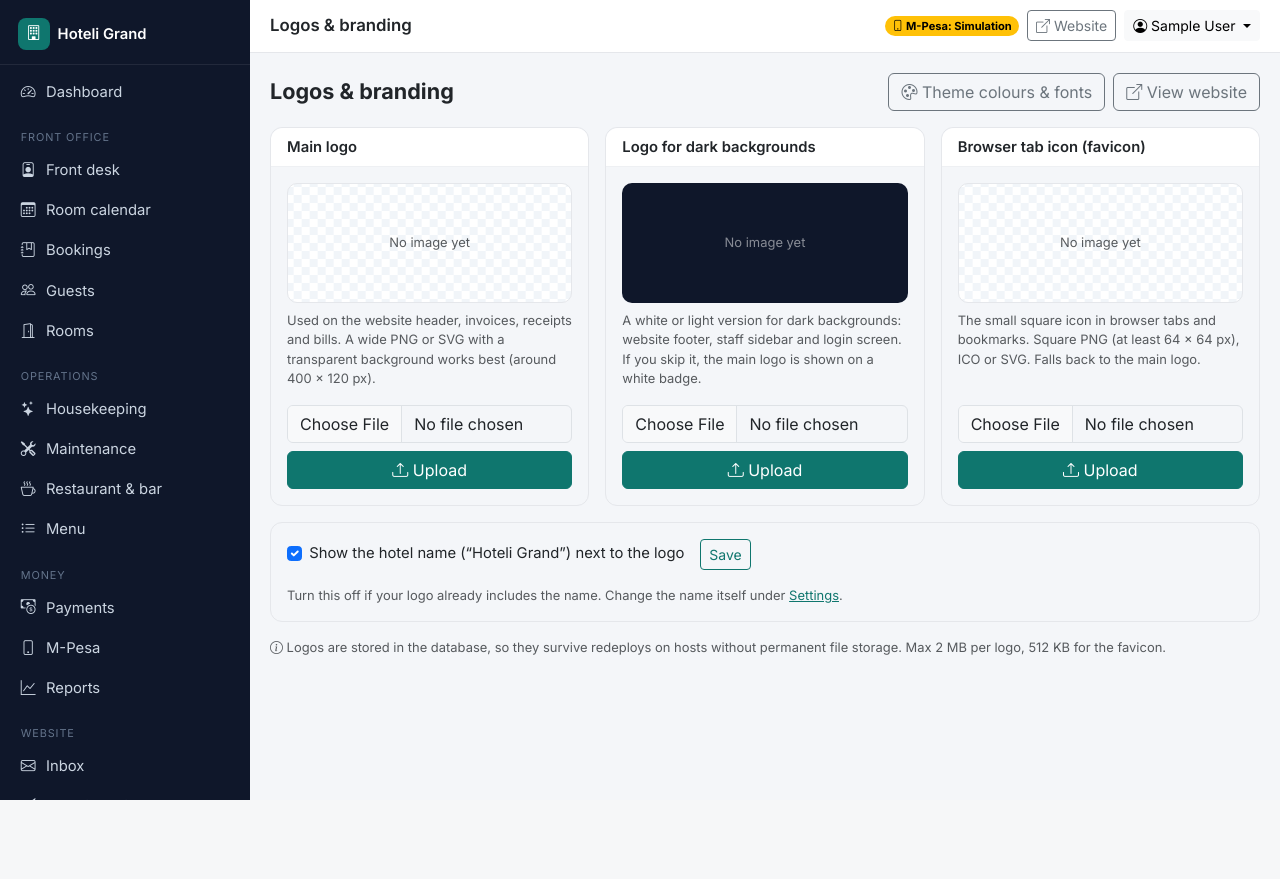
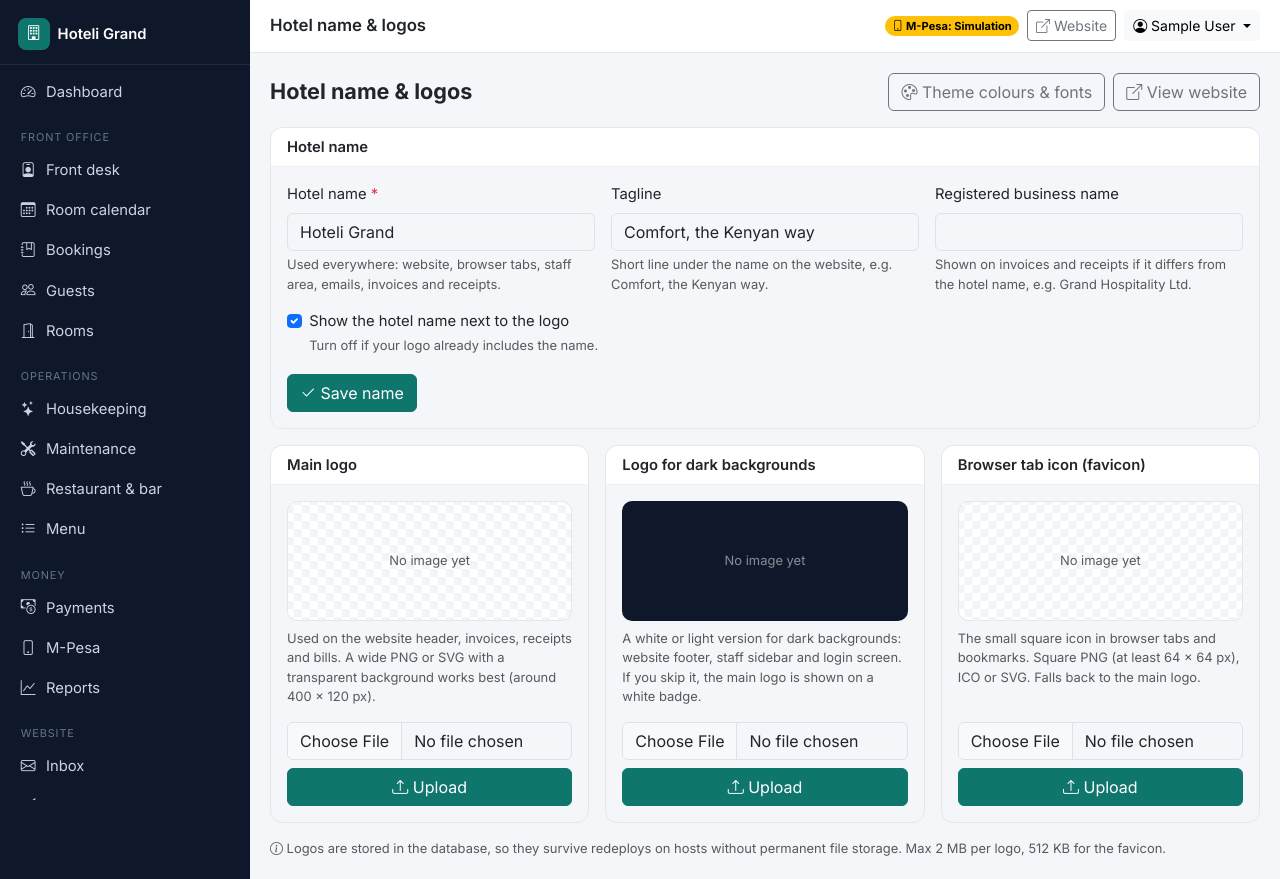
Before and after one commit to pizzatechies/hoteli, a Django app: page /staff/branding/ in a window 1280 px wide. Before the commit the page ends 800 px from the top, so only its background shows below. Run offline with Django 5.2, Linux system fonts and the light colour scheme; the visitor is signed in with stand-in values (Sample User, id 1); data comes from the database, SQL or seed files in the repository; data that the repository does not hold is empty.

Commit message:
Let managers rename the hotel from the name and logos page
Adds a Hotel name section to the branding page (now titled Hotel name &
logos) where managers can change the hotel name, tagline and an optional
registered business name. The registered name is printed on invoices
and receipts. Renames are recorded in the audit log, and confirmation
emails now use the current hotel name as the sender name.

Co-Authored-By: Claude Opus 5.5 <noreply@anthropic.com>
Claude-Session: https://claude.ai/code/session_01GqPRqp5KfwQRrZsLsuQWtq

```diff
--- a/bookings/services.py
+++ b/bookings/services.py
@@ -8,6 +8,7 @@ or post the same night twice.
 import datetime
 import logging
 from decimal import ROUND_CEILING, Decimal
+from email.utils import formataddr, parseaddr
 
 from django.conf import settings
 from django.core.mail import send_mail
@@ -564,11 +565,12 @@ def send_booking_confirmation(booking):
         return False
     hotel = HotelSettings.load()
     context = {"booking": booking, "hotel": hotel, "site_url": settings.SITE_URL}
+    _display, address = parseaddr(settings.DEFAULT_FROM_EMAIL)
     try:
         send_mail(
             subject=f"Booking confirmed – {booking.reference} | {hotel.name}",
             message=render_to_string("emails/booking_confirmation.txt", context),
-            from_email=settings.DEFAULT_FROM_EMAIL,
+            from_email=formataddr((hotel.name, address)) if address else settings.DEFAULT_FROM_EMAIL,
             recipient_list=[booking.guest.email],
             fail_silently=False,
         )
--- a/core/forms.py
+++ b/core/forms.py
@@ -49,6 +49,24 @@ class HotelSettingsForm(BootstrapMixin, forms.ModelForm):
         }
 
 
+class HotelIdentityForm(BootstrapMixin, forms.ModelForm):
+    class Meta:
+        model = HotelSettings
+        fields = ["name", "tagline", "legal_name", "logo_show_name"]
+        labels = {"name": "Hotel name", "logo_show_name": "Show the hotel name next to the logo"}
+        help_texts = {
+            "name": "Used everywhere: website, browser tabs, staff area, emails, invoices and receipts.",
+            "tagline": "Short line under the name on the website, e.g. Comfort, the Kenyan way.",
+            "logo_show_name": "Turn off if your logo already includes the name.",
+        }
+
+    def clean_name(self):
+        name = " ".join(self.cleaned_data["name"].split())
+        if len(name) < 2:
+            raise forms.ValidationError("Enter the hotel's name.")
+        return name
+
+
 class LogoUploadForm(forms.Form):
     file = forms.FileField(widget=forms.ClearableFileInput(attrs={
         "class": "form-control", "accept": "image/png,image/jpeg,image/webp,image/gif,image/svg+xml,image/x-icon,.ico,.svg",
--- a/core/models.py
+++ b/core/models.py
@@ -19,6 +19,10 @@ class HotelSettings(models.Model):
     phone = models.CharField(max_length=40, blank=True, default="+254 700 000 000")
     email = models.EmailField(blank=True, default="reservations@hoteli.local")
     website = models.URLField(blank=True)
+    legal_name = models.CharField(
+        "Registered business name", max_length=150, blank=True,
+        help_text="Shown on invoices and receipts if it differs from the hotel name, e.g. Grand Hospitality Ltd.",
+    )
     kra_pin = models.CharField("KRA PIN", max_length=20, blank=True)
     currency = models.CharField(max_length=5, default="KES")
 
--- a/core/views.py
+++ b/core/views.py
@@ -21,7 +21,7 @@ from rooms.models import Room
 
 from . import reports
 from .branding import read_logo
-from .forms import DateRangeForm, HotelSettingsForm, LogoUploadForm
+from .forms import DateRangeForm, HotelIdentityForm, HotelSettingsForm, LogoUploadForm
 from .models import AuditLog, BrandAsset, HotelSettings, log_action
 
 
@@ -232,14 +232,21 @@ def branding(request):
     hotel, _ = HotelSettings.objects.get_or_create(pk=1)
     assets = {a.kind: a for a in BrandAsset.objects.defer("data")}
     errors = {}
-    if request.method == "POST":
+    is_identity = request.method == "POST" and request.POST.get("action") == "identity"
+    identity_form = HotelIdentityForm(request.POST if is_identity else None, instance=hotel, prefix="hotel")
+    if is_identity:
+        old_name = HotelSettings.objects.get(pk=hotel.pk).name
+        if identity_form.is_valid():
+            identity_form.save()
+            if old_name != hotel.name:
+                log_action(request.user, "settings.rename", hotel, f"Renamed hotel from '{old_name}' to '{hotel.name}'")
+                messages.success(request, f"Hotel renamed to “{hotel.name}”. The new name now shows everywhere.")
+            else:
+                messages.success(request, "Hotel name and tagline saved.")
+            return redirect("core:branding")
+    elif request.method == "POST":
         kind = request.POST.get("kind", "")
         action = request.POST.get("action", "upload")
-        if action == "toggle_name":
-            hotel.logo_show_name = bool(request.POST.get("logo_show_name"))
-            hotel.save()
-            messages.success(request, "Logo display updated.")
-            return redirect("core:branding")
         if kind not in BrandAsset.Kind.values:
             raise Http404()
         label = BrandAsset.Kind(kind).label
@@ -276,7 +283,7 @@ def branding(request):
          "help": "The small square icon in browser tabs and bookmarks. Square PNG (at least 64 × 64 px), ICO or SVG. "
                  "Falls back to the main logo."},
     ]
-    return render(request, "core/branding.html", {"slots": slots, "hotel_obj": hotel})
+    return render(request, "core/branding.html", {"slots": slots, "hotel_obj": hotel, "identity_form": identity_form})
 
 
 def brand_asset(request, kind):
--- a/hoteli/settings.py
+++ b/hoteli/settings.py
@@ -177,7 +177,8 @@ EMAIL_PORT = int(env("EMAIL_PORT", "587"))
 EMAIL_HOST_USER = env("EMAIL_HOST_USER", "")
 EMAIL_HOST_PASSWORD = env("EMAIL_HOST_PASSWORD", "")
 EMAIL_USE_TLS = env_bool("EMAIL_USE_TLS", True)
-DEFAULT_FROM_EMAIL = env("DEFAULT_FROM_EMAIL", "Hoteli <no-reply@hoteli.local>")
+# The display name is replaced by the hotel name (from Settings) when emailing guests.
+DEFAULT_FROM_EMAIL = env("DEFAULT_FROM_EMAIL", "no-reply@hoteli.local")
 
 # --------------------------------------------------------------------------------------
 # M-Pesa (Safaricom Daraja)
--- a/templates/base_staff.html
+++ b/templates/base_staff.html
@@ -16,11 +16,11 @@
 <div class="staff-shell">
   <aside class="sidebar offcanvas-lg offcanvas-start" tabindex="-1" id="sidebar">
     <div class="sidebar-brand">
-      <a href="{% url 'core:dashboard' %}" class="text-decoration-none text-white d-flex align-items-center gap-2">
+      <a href="{% url 'core:dashboard' %}" class="text-decoration-none text-white d-flex gap-2 {% if brand.logo or brand.logo_light %}flex-column align-items-start{% else %}align-items-center{% endif %}" style="min-width:0">
         {% if brand.logo_light %}<img src="{{ brand.logo_light }}" alt="" class="sidebar-logo">
         {% elif brand.logo %}<span class="logo-badge"><img src="{{ brand.logo }}" alt="" class="sidebar-logo"></span>
         {% else %}<span class="brand-mark"><i class="bi bi-building"></i></span>{% endif %}
-        {% if not brand.logo and not brand.logo_light or hotel.logo_show_name %}<span class="fw-semibold text-truncate">{{ hotel.name }}</span>{% endif %}
+        {% if not brand.logo and not brand.logo_light or hotel.logo_show_name %}<span class="fw-semibold text-truncate mw-100">{{ hotel.name }}</span>{% endif %}
       </a>
       <button type="button" class="btn-close btn-close-white d-lg-none" data-bs-dismiss="offcanvas" data-bs-target="#sidebar" aria-label="Close"></button>
     </div>
@@ -66,7 +66,7 @@
       {% if nav.management %}
       <div class="nav-section">Setup</div>
       <a href="{% url 'rooms:types' %}" class="{% if '/rooms/types' in path or '/rooms/rates' in path %}active{% endif %}"><i class="bi bi-tags"></i> Room types &amp; rates</a>
-      <a href="{% url 'core:branding' %}" class="{% if '/branding/' in path %}active{% endif %}"><i class="bi bi-image"></i> Logos &amp; branding</a>
+      <a href="{% url 'core:branding' %}" class="{% if '/branding/' in path %}active{% endif %}"><i class="bi bi-image"></i> Hotel name &amp; logos</a>
       <a href="{% url 'core:audit_log' %}" class="{% if '/audit-log/' in path %}active{% endif %}"><i class="bi bi-clock-history"></i> Audit log</a>
       {% endif %}
       {% if nav.admin %}
--- a/templates/bookings/invoice.html
+++ b/templates/bookings/invoice.html
@@ -7,7 +7,7 @@
 <body><div class="sheet">
   <div class="d-flex justify-content-between no-print mb-3"><a href="{% url 'bookings:detail' booking.pk %}" class="btn btn-sm btn-light">&larr; Back</a><button class="btn btn-sm btn-primary" onclick="window.print()">Print / save PDF</button></div>
   <div class="d-flex justify-content-between align-items-start mb-4">
-    <div>{% if brand.logo %}<img src="{{ brand.logo }}" alt="{{ hotel.name }}" style="max-height:64px;max-width:240px" class="mb-2 d-block">{% endif %}{% if brand.logo and not hotel.logo_show_name %}<div class="fw-semibold">{{ hotel.name }}</div>{% else %}<h1 class="h3 mb-1">{{ hotel.name }}</h1>{% endif %}<div class="small text-body-secondary">{{ hotel.address }}<br>{{ hotel.phone }} · {{ hotel.email }}{% if hotel.kra_pin %}<br>KRA PIN: {{ hotel.kra_pin }}{% endif %}</div></div>
+    <div>{% if brand.logo %}<img src="{{ brand.logo }}" alt="{{ hotel.name }}" style="max-height:64px;max-width:240px" class="mb-2 d-block">{% endif %}{% if brand.logo and not hotel.logo_show_name %}<div class="fw-semibold">{{ hotel.name }}</div>{% else %}<h1 class="h3 mb-1">{{ hotel.name }}</h1>{% endif %}<div class="small text-body-secondary">{% if hotel.legal_name %}{{ hotel.legal_name }}<br>{% endif %}{{ hotel.address }}<br>{{ hotel.phone }} · {{ hotel.email }}{% if hotel.kra_pin %}<br>KRA PIN: {{ hotel.kra_pin }}{% endif %}</div></div>
     <div class="text-end"><div class="h4 mb-1">{% if booking.status == "CHECKED_OUT" %}TAX INVOICE{% else %}PRO-FORMA / INTERIM BILL{% endif %}</div>
       <div class="small">Invoice no. INV-{{ booking.reference }}<br>Date: {{ printed_at|date:"d M Y H:i" }}</div></div>
   </div>
--- a/templates/bookings/receipt.html
+++ b/templates/bookings/receipt.html
@@ -6,7 +6,7 @@
 @media print{body{background:#fff}.slip{margin:0;width:auto}.no-print{display:none}}</style></head>
 <body><div class="slip">
   <div class="no-print c" style="margin-bottom:10px"><button onclick="window.print()">Print</button></div>
-  <div class="c">{% if brand.logo %}<img src="{{ brand.logo }}" alt="" style="max-height:48px;max-width:200px"><br>{% endif %}<strong>{{ hotel.name|upper }}</strong><br>{{ hotel.address }}<br>{{ hotel.phone }}{% if hotel.kra_pin %}<br>PIN {{ hotel.kra_pin }}{% endif %}</div>
+  <div class="c">{% if brand.logo %}<img src="{{ brand.logo }}" alt="" style="max-height:48px;max-width:200px"><br>{% endif %}<strong>{{ hotel.name|upper }}</strong>{% if hotel.legal_name %}<br>{{ hotel.legal_name }}{% endif %}<br>{{ hotel.address }}<br>{{ hotel.phone }}{% if hotel.kra_pin %}<br>PIN {{ hotel.kra_pin }}{% endif %}</div>
   <hr>
   <div class="c"><strong>{% if payment.kind == "REFUND" %}REFUND{% else %}PAYMENT RECEIPT{% endif %}</strong>{% if payment.is_void %}<br>*** VOID ***{% endif %}</div>
   <hr>
--- a/templates/core/branding.html
+++ b/templates/core/branding.html
@@ -1,12 +1,25 @@
 {% extends "base_staff.html" %}
-{% block title %}Logos & branding{% endblock %}
-{% block page_title %}Logos &amp; branding{% endblock %}
+{% block title %}Name & logos{% endblock %}
+{% block page_title %}Hotel name &amp; logos{% endblock %}
 {% block content %}
 <div class="page-actions">
-  <h1>Logos &amp; branding</h1>
+  <h1>Hotel name &amp; logos</h1>
   <div class="d-flex gap-2"><a href="{% url 'website:builder' %}" class="btn btn-outline-secondary"><i class="bi bi-palette"></i> Theme colours &amp; fonts</a>
     <a href="/" target="_blank" class="btn btn-outline-secondary"><i class="bi bi-box-arrow-up-right"></i> View website</a></div>
 </div>
+<div class="card mb-3" id="name"><div class="card-header">Hotel name</div><div class="card-body">
+  <form method="post">{% csrf_token %}
+    <input type="hidden" name="action" value="identity">
+    {% if identity_form.non_field_errors %}<div class="alert alert-danger">{% for e in identity_form.non_field_errors %}{{ e }}{% endfor %}</div>{% endif %}
+    <div class="row g-3">
+      {% include "partials/field.html" with field=identity_form.name col="col-lg-4" %}
+      {% include "partials/field.html" with field=identity_form.tagline col="col-lg-4" %}
+      {% include "partials/field.html" with field=identity_form.legal_name col="col-lg-4" %}
+      {% include "partials/field.html" with field=identity_form.logo_show_name col="col-12" %}
+    </div>
+    <button class="btn btn-primary mt-3"><i class="bi bi-check2"></i> Save name</button>
+  </form>
+</div></div>
 <div class="row g-3">
   {% for slot in slots %}
   <div class="col-lg-4">
@@ -35,14 +48,6 @@
   </div>
   {% endfor %}
 </div>
-<div class="card mt-3"><div class="card-body">
-  <form method="post" class="d-flex flex-wrap align-items-center gap-3">{% csrf_token %}
-    <input type="hidden" name="action" value="toggle_name">
-    <div class="form-check mb-0"><input class="form-check-input" type="checkbox" name="logo_show_name" id="show_name" value="1" {% if hotel_obj.logo_show_name %}checked{% endif %}>
-      <label class="form-check-label" for="show_name">Show the hotel name (“{{ hotel_obj.name }}”) next to the logo</label></div>
-    <button class="btn btn-sm btn-outline-primary">Save</button>
-    <span class="small text-body-secondary">Turn this off if your logo already includes the name. Change the name itself under {% if nav.admin %}<a href="{% url 'core:settings' %}">Settings</a>{% else %}Settings{% endif %}.</span>
-  </form>
-</div></div>
+
 <p class="small text-body-secondary mt-3 mb-0"><i class="bi bi-info-circle"></i> Logos are stored in the database, so they survive redeploys on hosts without permanent file storage. Max 2&nbsp;MB per logo, 512&nbsp;KB for the favicon.</p>
 {% endblock %}
--- a/templates/core/settings.html
+++ b/templates/core/settings.html
@@ -3,7 +3,7 @@
 {% block page_title %}Hotel settings{% endblock %}
 {% block content %}
 <div class="row g-3">
-  <div class="col-xl-7"><div class="card"><div class="card-header">Property &amp; policies</div><div class="card-body">
+  <div class="col-xl-7"><div class="card"><div class="card-header d-flex justify-content-between"><span>Property &amp; policies</span><a href="{% url 'core:branding' %}" class="small fw-normal">Hotel name &amp; logos</a></div><div class="card-body">
     <form method="post">{% csrf_token %}
       {% include "partials/form.html" %}
       <button class="btn btn-primary mt-3">Save settings</button>
```
Also changed, not shown: core/tests.py (+74 -2 lines), README.md, core/migrations/0003_hotel_legal_name.py (added).
